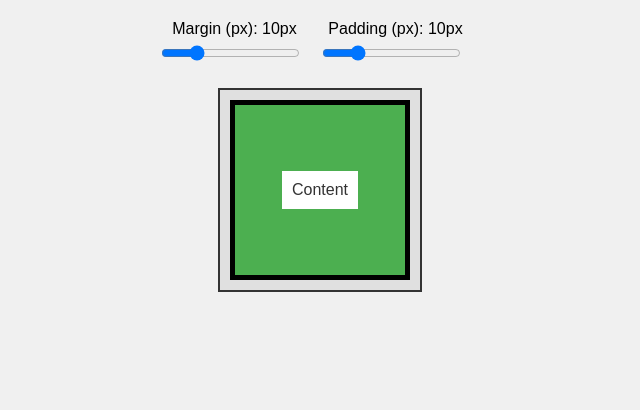
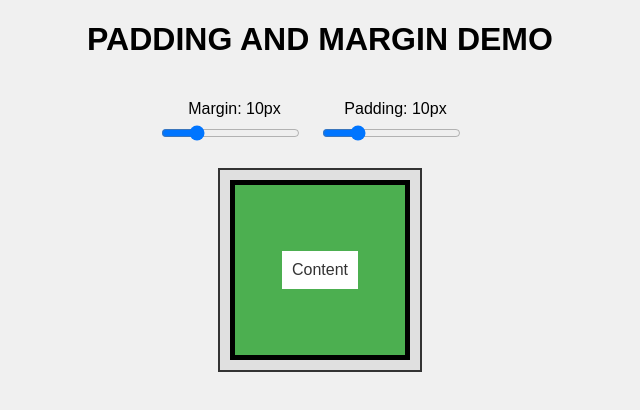
Before and after one commit to FutureCodersLab/Padding-and-Margin-Demo, a plain HTML site: page index.html in a window 1280 px wide. Shown: the whole page, without its empty margins (320-960 px from the left). Drawn offline with Linux system fonts and the light colour scheme.

Commit message:
Initial Commit

```diff
--- a/index.html
+++ b/index.html
@@ -7,11 +7,14 @@
         <link rel="stylesheet" href="styles.css" />
     </head>
     <body>
+        <header>
+            <h1>Padding and Margin Demo</h1>
+        </header>
         <div class="container">
             <div class="controls">
                 <div class="control-container">
                     <label for="margin"
-                        >Margin (px): <span id="marginValue">10px</span></label
+                        >Margin: <span id="marginValue">10px</span></label
                     >
                     <input
                         type="range"
@@ -24,7 +27,7 @@
 
                 <div class="control-container">
                     <label for="padding">
-                        Padding (px):
+                        Padding:
                         <span id="paddingValue">10px</span></label
                     >
                     <input
--- a/styles.css
+++ b/styles.css
@@ -3,6 +3,12 @@ body {
     margin: 0;
     padding: 0px;
     background-color: #f0f0f0;
+}
+
+header {
+    width: 100%;
+    text-align: center;
+    text-transform: uppercase;
 }
 
 .controls {
```
